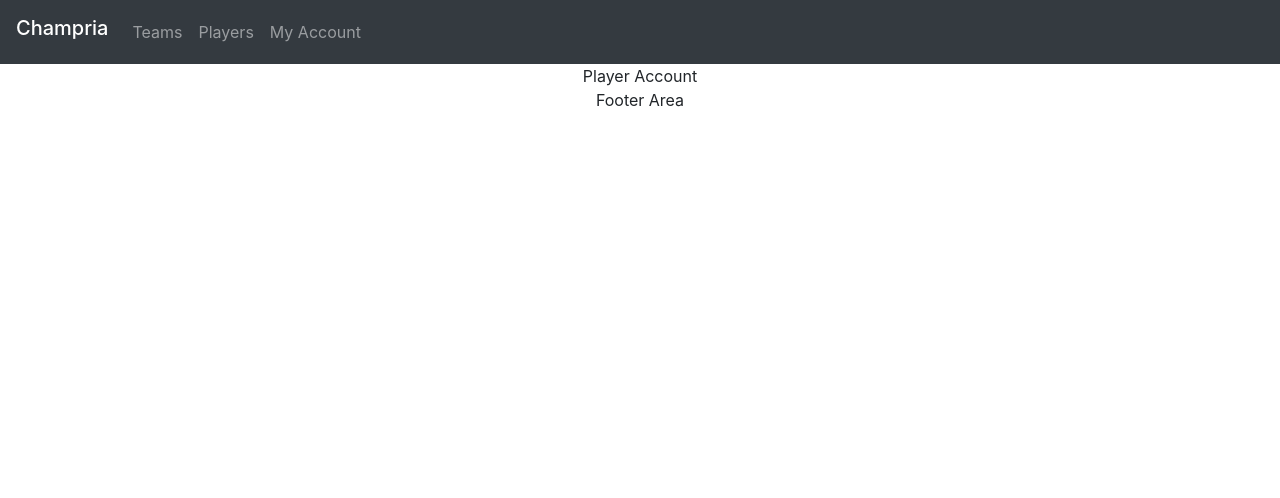
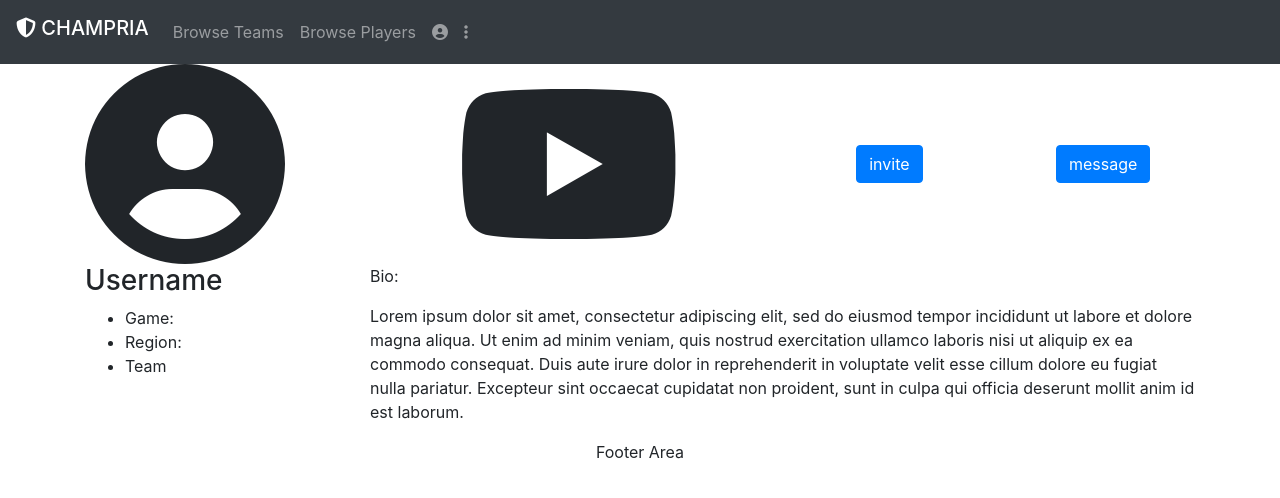
Before and after one commit to justingarcianm/champria-front-end, a React (Create React App) app: page /player_account in a window 1280 px wide. Shown: the top 498 px of the page. Built offline with nearby package versions, Linux system fonts and the light colour scheme.

Commit message:
added icons and designed layout for player account

```diff
--- a/src/components/players/PlayerAccount.js
+++ b/src/components/players/PlayerAccount.js
@@ -1,7 +1,63 @@
 import React, { Component } from "react";
+import { Link } from "react-router-dom";
 
 export default class PlayerAccount extends Component {
   render() {
-    return <div>Player Account</div>;
+    return (
+      <div className="container">
+        <div className="row">
+          <div className="col-3 text-left">
+            <div>
+              <i
+                className="fas fa-user-circle"
+                style={{ fontSize: "200px" }}
+              ></i>
+            </div>
+            <h3>Username</h3>
+            <ul>
+              <li>Game:</li>
+              <li>Region:</li>
+              <li>Team</li>
+            </ul>
+          </div>
+          <div className="col-9">
+            <div className="row">
+              <div className="col-6">
+                <i class="fab fa-youtube" style={{ fontSize: "200px" }}></i>
+              </div>
+              <div className="col-6 my-auto">
+                <div className="row">
+                  <div className="col-6">
+                    <Link>
+                      <button className="btn btn-primary">invite</button>
+                    </Link>
+                  </div>
+                  <div className="col-6">
+                    <Link>
+                      <button className="btn btn-primary">message</button>
+                    </Link>
+                  </div>
+                </div>
+              </div>
+            </div>
+            <div className="row text-left">
+              <div className="col">
+                <p>Bio:</p>
+                <p>
+                  Lorem ipsum dolor sit amet, consectetur adipiscing elit, sed
+                  do eiusmod tempor incididunt ut labore et dolore magna aliqua.
+                  Ut enim ad minim veniam, quis nostrud exercitation ullamco
+                  laboris nisi ut aliquip ex ea commodo consequat. Duis aute
+                  irure dolor in reprehenderit in voluptate velit esse cillum
+                  dolore eu fugiat nulla pariatur. Excepteur sint occaecat
+                  cupidatat non proident, sunt in culpa qui officia deserunt
+                  mollit anim id est laborum.
+                </p>
+              </div>
+            </div>
+          </div>
+        </div>
+      </div>
+    );
   }
 }
--- a/src/components/splash/MainSplash.js
+++ b/src/components/splash/MainSplash.js
@@ -1,30 +1,45 @@
 import React, { Component } from "react";
+import { Link } from "react-router-dom";
 
 export default class MainSplash extends Component {
   render() {
     return (
-      <div>
-        <header>
-          <h1>Bring us your Champions</h1>
-        </header>
-        <div>
-          <p>
-            Lorem ipsum dolor sit amet, consectetur adipiscing elit, sed do
-            eiusmod tempor incididunt ut labore et dolore magna aliqua. Ut enim
-            ad minim veniam, quis nostrud exercitation ullamco laboris nisi ut
-            aliquip ex ea commodo consequat. Duis aute irure dolor in
-            reprehenderit in voluptate velit esse cillum dolore eu fugiat nulla
-            pariatur. Excepteur sint occaecat cupidatat non proident, sunt in
-            culpa qui officia deserunt mollit anim id est laborum.
-          </p>
-        </div>
-        <div>
-          <h3>Choose you path</h3>
-          <div>
-            <a href="#">Player</a>
+      <div className="container">
+        <div className="jumbotron">
+          <h1 className="display-3 text-left">Bring us your Champions!</h1>
+          <br />
+          <hr class="my-4" />
+          <div className="row">
+            <div className="col-8 text-left">
+              <p>
+                Lorem ipsum dolor sit amet, consectetur adipiscing elit, sed do
+                eiusmod tempor incididunt ut labore et dolore magna aliqua. Ut
+                enim ad minim veniam, quis nostrud exercitation ullamco laboris
+                nisi ut aliquip ex ea commodo consequat.
+              </p>
+              <p>
+                Lorem ipsum dolor sit amet, consectetur adipiscing elit, sed do
+                eiusmod tempor incididunt ut labore et dolore magna aliqua.
+              </p>
+            </div>
+            <div className="col-4 my-auto">
+              <Link to="/register">
+                <button className="btn btn-primary">Join now</button>
+              </Link>
+            </div>
           </div>
-          <div>
-            <a href="#">Team</a>
+          <br />
+          <div className="row">
+            <div className="col-6">
+              <Link to="/search_player">
+                <button className="btn  btn-primary">Browse Teams</button>
+              </Link>
+            </div>
+            <div className="col-6">
+              <Link to="search_player">
+                <button className="btn  btn-primary">Browse Players</button>
+              </Link>
+            </div>
           </div>
         </div>
       </div>
--- a/src/components/topandbottom/Navbar.js
+++ b/src/components/topandbottom/Navbar.js
@@ -1,4 +1,4 @@
-import React, { Component } from "react";
+import React, { Component, Fragment } from "react";
 import { Link } from "react-router-dom";
 
 export default class Navbar extends Component {
@@ -15,23 +15,34 @@ export default class Navbar extends Component {
     );
 
     let Account = (
-      <Link to="/player_account">
-        <li className="nav-link">My Account</li>
-      </Link>
+      <Fragment>
+        <Link to="/player_account">
+          <li className="nav-link">
+            <i className="fas fa-user-circle"></i>
+          </li>
+        </Link>
+        <Link to="/player_account">
+          <li className="nav-link">
+            <i className="fas fa-ellipsis-v"></i>
+          </li>
+        </Link>
+      </Fragment>
     );
 
     return (
       <nav className="navbar navbar-expand-lg navbar-dark bg-dark">
         <Link to="/">
-          <h3 className="navbar-brand">Champria</h3>
+          <h3 className="navbar-brand">
+            <i className="fas fa-shield-alt"></i> CHAMPRIA
+          </h3>
         </Link>
 
         <ul className="navbar-nav mr-auto">
           <Link to="/search_player">
-            <li className="nav-link">Teams</li>
+            <li className="nav-link">Browse Teams</li>
           </Link>
           <Link to="/search_player">
-            <li className="nav-link">Players</li>
+            <li className="nav-link">Browse Players</li>
           </Link>
           {signedIn ? Account : signedInFalse}
         </ul>
```
